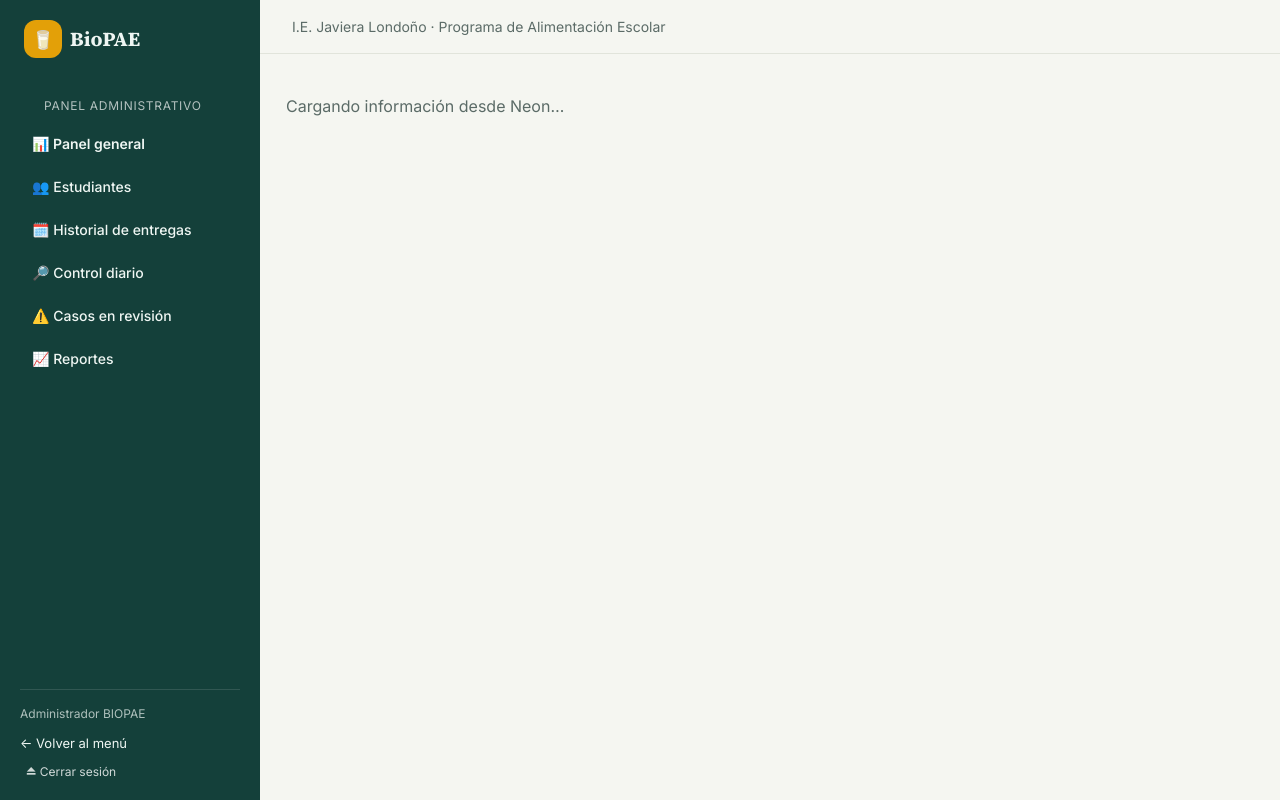
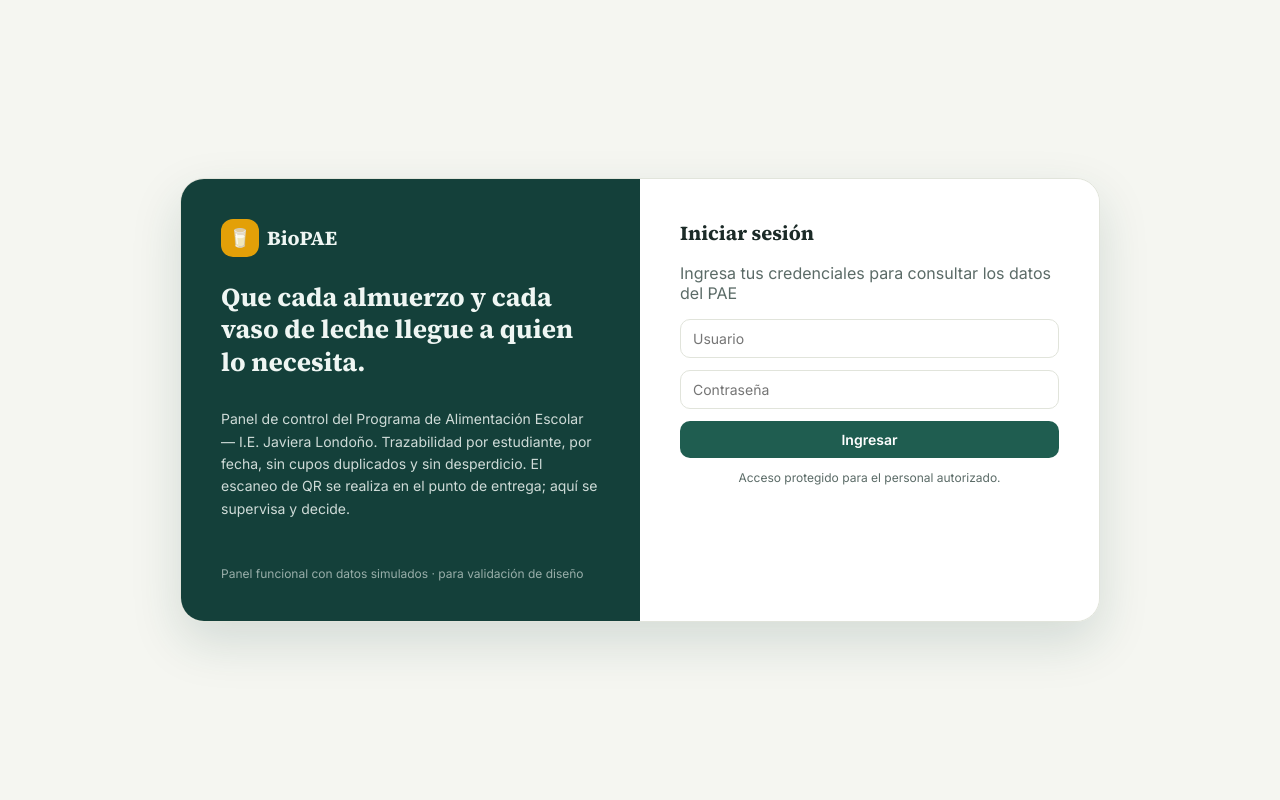
Before and after one commit to rojas43st-lang/Panel-administrativo-BIOPAE, a FastAPI app: page / in a window 1280 px wide. Run offline with FastAPI, Linux system fonts and the light colour scheme.

Commit message:
Update index.html

```diff
--- a/templates/index.html
+++ b/templates/index.html
@@ -1,81 +1,82 @@
-{% if fragmento %}
-{% if seccion == 'dashboard' %}
-<div class="page-header"><h1>Panel general</h1><p>Indicadores calculados con los registros reales de BIOPAE.</p></div>
-<div class="info-banner">Los datos de este panel se consultan directamente desde PostgreSQL en Neon. Las cifras reflejan entregas registradas; no son datos simulados.</div>
-<div class="grid grid-4 admin-kpis">
-  <div class="kpi-card"><div class="kpi-label">Estudiantes activos</div><div class="kpi-value">{{ estudiantes_activos }}</div><div class="kpi-foot">Registrados en BIOPAE</div></div>
-  <div class="kpi-card"><div class="kpi-label">Entregas de hoy</div><div class="kpi-value">{{ entregas_hoy }}</div><div class="kpi-foot">Con estado entregado</div></div>
-  <div class="kpi-card"><div class="kpi-label">Vasos de leche hoy</div><div class="kpi-value">{{ vasos_hoy }}</div><div class="kpi-foot">Registros del día</div></div>
-  <div class="kpi-card"><div class="kpi-label">Almuerzos hoy</div><div class="kpi-value">{{ almuerzos_hoy }}</div><div class="kpi-foot">Registros del día</div></div>
-</div>
-<div class="admin-panel-card"><h2>Disponibilidad de alimentos</h2><div class="table-wrap"><table><thead><tr><th>Alimento</th><th>Unidades disponibles</th><th>Estado</th></tr></thead><tbody>{% for a in alimentos %}<tr><td>{{ '🥛 ' if a[0] == 1 else '🍽️ ' }}{{ a[1] }}</td><td>{{ a[2] }}</td><td><span class="badge {{ 'badge-activo' if a[3] else 'badge-suspendido' }}">{{ 'Activo' if a[3] else 'Inactivo' }}</span></td></tr>{% else %}<tr><td colspan="3">No se encontraron alimentos con ID 1 y 2.</td></tr>{% endfor %}</tbody></table></div></div>
-{% elif seccion == 'estudiantes' %}
-<div class="page-header"><h1>Estudiantes</h1><p>Consulta de estudiantes registrados en la base de datos.</p></div>
-<form class="admin-filter" hx-get="/admin/seccion/estudiantes" hx-target="#page-content" hx-swap="innerHTML"><input type="search" name="busqueda" value="{{ busqueda }}" placeholder="Buscar por nombre, apellido o ID"><button class="btn btn-primary" type="submit">Buscar</button><button class="btn btn-ghost" type="button" hx-get="/admin/seccion/estudiantes" hx-target="#page-content">Limpiar</button></form>
-<div class="admin-panel-card"><div class="table-wrap"><table><thead><tr><th>ID</th><th>Nombre</th><th>Apellido</th><th>Estado</th></tr></thead><tbody>{% for e in estudiantes %}<tr><td>{{ e[0] }}</td><td>{{ e[1] }}</td><td>{{ e[2] }}</td><td><span class="badge {{ 'badge-activo' if e[3] else 'badge-suspendido' }}">{{ 'Activo' if e[3] else 'Inactivo' }}</span></td></tr>{% else %}<tr><td colspan="4">No hay estudiantes que coincidan con la búsqueda.</td></tr>{% endfor %}</tbody></table></div></div>
-{% elif seccion == 'historial' or seccion == 'control' %}
-<div class="page-header"><h1>{{ 'Historial de entregas' if seccion == 'historial' else 'Control diario' }}</h1><p>{{ 'Consulta las entregas registradas por fecha.' if seccion == 'historial' else 'Revisa las entregas que el escáner registró para el día seleccionado.' }}</p></div>
-<form class="admin-filter" hx-get="/admin/seccion/{{ seccion }}" hx-target="#page-content" hx-swap="innerHTML"><label for="fecha-admin">Fecha</label><input id="fecha-admin" type="date" name="fecha" value="{{ fecha }}" required><button class="btn btn-primary" type="submit">Consultar</button></form>
-<div class="admin-panel-card"><p class="muted">Registros encontrados: <strong>{{ entregas|length }}</strong> (máximo 1.000 por consulta).</p><div class="table-wrap"><table><thead><tr><th>ID</th><th>Estudiante</th><th>Alimento</th><th>Fecha</th><th>Hora</th><th>Estado</th><th>Observación</th></tr></thead><tbody>{% for e in entregas %}<tr><td>{{ e[0] }}</td><td>{{ e[2] }} {{ e[3] }} <span class="muted">(#{{ e[1] }})</span></td><td>{{ e[5] }}</td><td>{{ e[6] }}</td><td>{{ e[7] or '—' }}</td><td><span class="badge {{ 'badge-activo' if e[8] == 'entregado' else 'badge-suspendido' }}">{{ e[8] or 'Sin estado' }}</span></td><td>{{ e[9] or '—' }}</td></tr>{% else %}<tr><td colspan="7">No hay entregas registradas para esta fecha.</td></tr>{% endfor %}</tbody></table></div></div>
-{% elif seccion == 'casos' %}
-<div class="page-header"><h1>Casos en revisión</h1><p>Seguimiento de novedades e incidencias del PAE.</p></div>
-<div class="info-banner">Esta sección todavía no puede mostrar casos reales: la estructura actual de la base de datos no incluye una tabla de casos o incidencias. No se muestran datos ficticios.</div>
-<div class="admin-panel-card"><h2>Qué falta para habilitarla</h2><p>Definir qué debe registrar un caso (estudiante, motivo, fecha, estado y decisión) y crear la tabla correspondiente antes de activar el seguimiento.</p></div>
-{% elif seccion == 'reportes' %}
-<div class="page-header"><h1>Reportes</h1><p>Resumen de entregas por fecha y alimento, usando registros reales.</p></div>
-<form class="admin-filter" hx-get="/admin/seccion/reportes" hx-target="#page-content" hx-swap="innerHTML"><label for="fecha-reporte">Ver detalle del día</label><input id="fecha-reporte" type="date" name="fecha" value="{{ fecha }}"><button class="btn btn-primary" type="submit">Consultar</button></form>
-<div class="admin-panel-card"><h2>Actividad de los últimos 14 días</h2><div class="table-wrap"><table><thead><tr><th>Fecha</th><th>Alimento</th><th>Total entregado</th></tr></thead><tbody>{% for r in resumen_reportes %}<tr><td>{{ r[0] }}</td><td>{{ r[1] }}</td><td>{{ r[2] }}</td></tr>{% else %}<tr><td colspan="3">No hay entregas registradas en el período.</td></tr>{% endfor %}</tbody></table></div></div>
-<div class="admin-panel-card"><h2>Detalle del {{ fecha }}</h2><div class="table-wrap"><table><thead><tr><th>Estudiante</th><th>Alimento</th><th>Hora</th><th>Estado</th></tr></thead><tbody>{% for e in entregas %}<tr><td>{{ e[2] }} {{ e[3] }}</td><td>{{ e[5] }}</td><td>{{ e[7] or '—' }}</td><td>{{ e[8] or 'Sin estado' }}</td></tr>{% else %}<tr><td colspan="4">No hay entregas para esta fecha.</td></tr>{% endfor %}</tbody></table></div></div>
-{% endif %}
-
-{% else %}
 <!DOCTYPE html>
 <html lang="es">
 <head>
-  <meta charset="UTF-8"><meta name="viewport" content="width=device-width, initial-scale=1.0">
-  <title>BioPAE — Panel administrativo</title>
+<meta charset="UTF-8" />
+<meta name="viewport" content="width=device-width, initial-scale=1.0" />
+<title>BioPAE — Acceso administrativo</title>
 <link rel="preconnect" href="https://fonts.googleapis.com">
 <link href="https://fonts.googleapis.com/css2?family=Source+Serif+4:wght@600;700&family=Inter:wght@400;500;600;700&display=swap" rel="stylesheet">
-  <link rel="stylesheet" href="/static/css/admin-panel.css">
-  <link rel="stylesheet" href="/static/css/admin-integrado.css">
+<link rel="stylesheet" href="/static/css/admin-panel.css" />
 <script src="https://unpkg.com/htmx.org@2.0.4"></script>
+<script src="https://cdn.jsdelivr.net/npm/chart.js@4.4.4/dist/chart.umd.min.js"></script>
 </head>
-<body class="admin-body">
-<div class="app-shell admin-shell">
+<body>
+
+  <!-- ===================== VISTA: LOGIN ===================== -->
+  <div id="view-login" class="login-screen {% if autenticado %}hidden{% endif %}">
+    <div class="login-card">
+      <div class="login-left">
+        <div class="brand">
+          <div class="brand-icon">🥛</div>
+          <span>BioPAE</span>
+        </div>
+        <h1>Que cada almuerzo y cada vaso de leche llegue a quien lo necesita.</h1>
+        <p>Panel de control del Programa de Alimentación Escolar — I.E. Javiera Londoño.
+        Trazabilidad por estudiante, por fecha, sin cupos duplicados y sin desperdicio.
+        El escaneo de QR se realiza en el punto de entrega; aquí se supervisa y decide.</p>
+        <div class="login-footnote">Panel funcional con datos simulados · para validación de diseño</div>
+      </div>
+      <div class="login-right">
+        <h2>Iniciar sesión</h2>
+        <p class="muted">Ingresa tus credenciales para consultar los datos del PAE</p>
+        <form id="admin-login-form" hx-post="/admin/login" hx-target="#login-mensaje" hx-swap="innerHTML">
+          <input id="login-usuario" name="usuario" type="text" placeholder="Usuario" autocomplete="username" required />
+          <input id="login-clave" name="contrasena" type="password" placeholder="Contraseña" autocomplete="current-password" required />
+          <button id="btn-login" type="submit" class="btn btn-primary btn-block">Ingresar</button>
+          <div id="login-mensaje" class="login-error" role="alert" aria-live="polite"></div>
+        </form>
+        <p class="login-disclaimer">Acceso protegido para el personal autorizado.</p>
+      </div>
+    </div>
+  </div>
+
+  {% if autenticado %}
+  <!-- ===================== SHELL PRINCIPAL ===================== -->
+  <div id="view-app" class="app-shell {% if not autenticado %}hidden{% endif %}">
     <aside class="sidebar">
-    <div class="brand brand-sidebar"><div class="brand-icon">🥛</div><span>BioPAE</span></div>
-    <p class="admin-side-caption">Panel administrativo</p>
-    <nav class="nav-menu" aria-label="Secciones del panel">
-      <button class="nav-item active" hx-get="/admin/seccion/dashboard" hx-target="#page-content" hx-swap="innerHTML">📊 Panel general</button>
-      <button class="nav-item" hx-get="/admin/seccion/estudiantes" hx-target="#page-content" hx-swap="innerHTML">👥 Estudiantes</button>
-      <button class="nav-item" hx-get="/admin/seccion/historial" hx-target="#page-content" hx-swap="innerHTML">🗓️ Historial de entregas</button>
-      <button class="nav-item" hx-get="/admin/seccion/control" hx-target="#page-content" hx-swap="innerHTML">🔎 Control diario</button>
-      <button class="nav-item" hx-get="/admin/seccion/casos" hx-target="#page-content" hx-swap="innerHTML">⚠️ Casos en revisión</button>
-      <button class="nav-item" hx-get="/admin/seccion/reportes" hx-target="#page-content" hx-swap="innerHTML">📈 Reportes</button>
+      <div class="brand brand-sidebar">
+        <div class="brand-icon">🥛</div>
+        <span>BioPAE</span>
+      </div>
+      <nav id="nav-menu" class="nav-menu">
+        <button class="nav-item" data-page="dashboard">📊 Panel general</button>
+        <button class="nav-item" data-page="estudiantes">👥 Estudiantes</button>
+        <button class="nav-item" data-page="historial">🗓️ Historial de entregas</button>
+        <button class="nav-item" data-page="control">🔎 Control diario</button>
+        <button class="nav-item" data-page="casos">⚠️ Casos en revisión</button>
+        <button class="nav-item" data-page="reportes">📈 Reportes</button>
       </nav>
       <div class="sidebar-footer">
-      <div class="sidebar-rol">Administrador BIOPAE</div>
-      <div class="sidebar-usuario">{{ usuario }}</div>
-      <a class="admin-back" href="/menu">← Volver al menú</a>
-      <form method="post" action="/logout"><button class="btn-logout" type="submit">⏏ Cerrar sesión</button></form>
+        <div id="sidebar-rol" class="sidebar-rol"></div>
+        <div id="sidebar-usuario" class="sidebar-usuario"></div>
+        <form method="post" action="/admin/logout"><button id="btn-logout" type="submit" class="btn-logout">⏏ Cerrar sesión</button></form>
       </div>
     </aside>
+
     <main class="main-area">
-    <div class="topbar"><div class="muted">I.E. Javiera Londoño · Programa de Alimentación Escolar</div><div class="topbar-fecha">{{ hoy }}</div></div>
-    <div id="page-content" class="page-content" hx-get="/admin/seccion/dashboard" hx-trigger="load" hx-swap="innerHTML">
-      <p class="muted">Cargando información desde Neon…</p>
+      <div class="topbar">
+        <div class="muted">I.E. Javiera Londoño · Programa de Alimentación Escolar</div>
+        <div id="topbar-fecha" class="topbar-fecha"></div>
       </div>
+      <div id="page-content" class="page-content"></div>
     </main>
   </div>
-<script>
-  document.body.addEventListener('htmx:beforeRequest', function (event) {
-    const source = event.detail.elt;
-    if (source && source.classList && source.classList.contains('nav-item')) {
-      document.querySelectorAll('.nav-item').forEach((item) => item.classList.toggle('active', item === source));
-    }
-  });
-</script>
+
+  {% endif %}
+
+{% if autenticado %}
+<script>window.ADMIN_SESSION = { rol: "coordinador", usuario: {{ usuario|tojson }} };</script>
+<script src="/static/js/app.js"></script>
+{% endif %}
 </body>
 </html>
-
-{% endif %}
```
Lines whose indentation alone changed are shown as unchanged.
